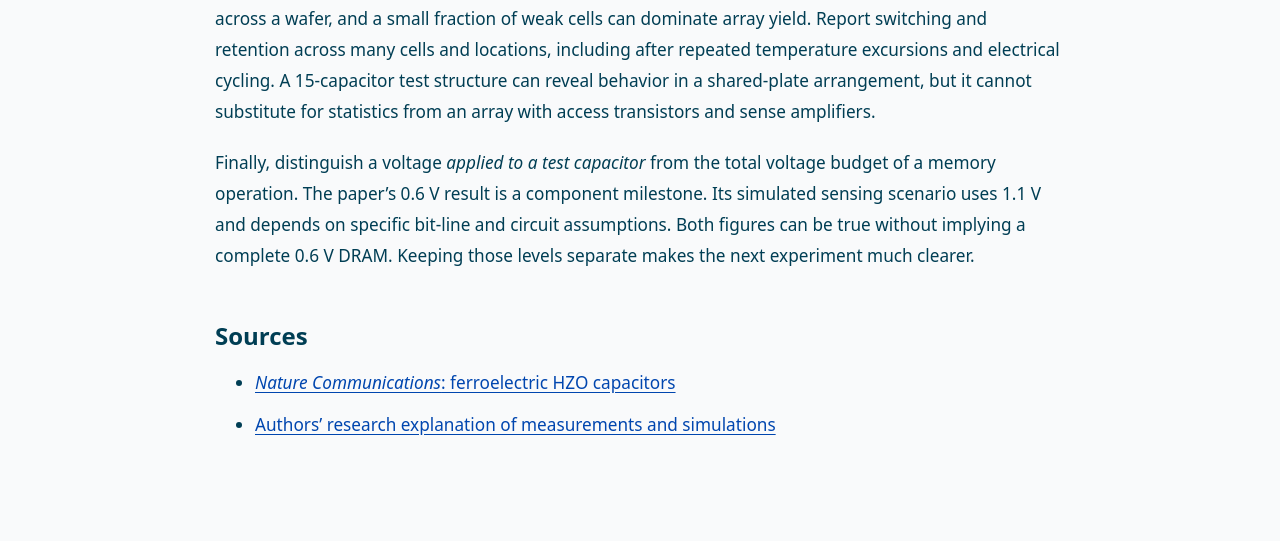
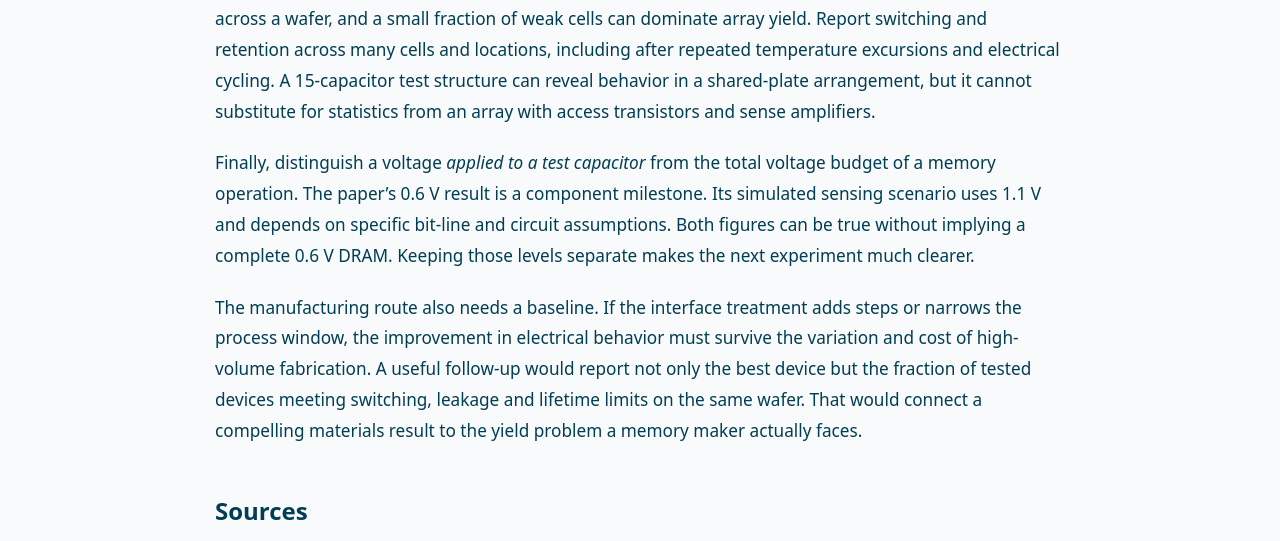
Before and after one commit to TechMindHub2025/techmindhub-portal, an Astro site: page /posts/ferroelectric-subvolt-dram-capacitors in a window 1280 px wide. Shown: the part 3179-3720 px from the top of the page. Built offline with nearby package versions, Linux system fonts and the light colour scheme; Astro itself is replaced by a stand-in of ours; some packages are replaced by stand-ins of ours.

Commit message:
Clarify memory manufacturing evidence

```diff
--- a/src/content/posts/ferroelectric-subvolt-dram-capacitors.md
+++ b/src/content/posts/ferroelectric-subvolt-dram-capacitors.md
@@ -46,6 +46,8 @@ The distribution matters as much as a representative device. Thin films and thei
 
 Finally, distinguish a voltage *applied to a test capacitor* from the total voltage budget of a memory operation. The paper's 0.6 V result is a component milestone. Its simulated sensing scenario uses 1.1 V and depends on specific bit-line and circuit assumptions. Both figures can be true without implying a complete 0.6 V DRAM. Keeping those levels separate makes the next experiment much clearer.
 
+The manufacturing route also needs a baseline. If the interface treatment adds steps or narrows the process window, the improvement in electrical behavior must survive the variation and cost of high-volume fabrication. A useful follow-up would report not only the best device but the fraction of tested devices meeting switching, leakage and lifetime limits on the same wafer. That would connect a compelling materials result to the yield problem a memory maker actually faces.
+
 ## Sources
 
 - [*Nature Communications*: ferroelectric HZO capacitors](https://www.nature.com/articles/s41467-026-78705-4)
```
